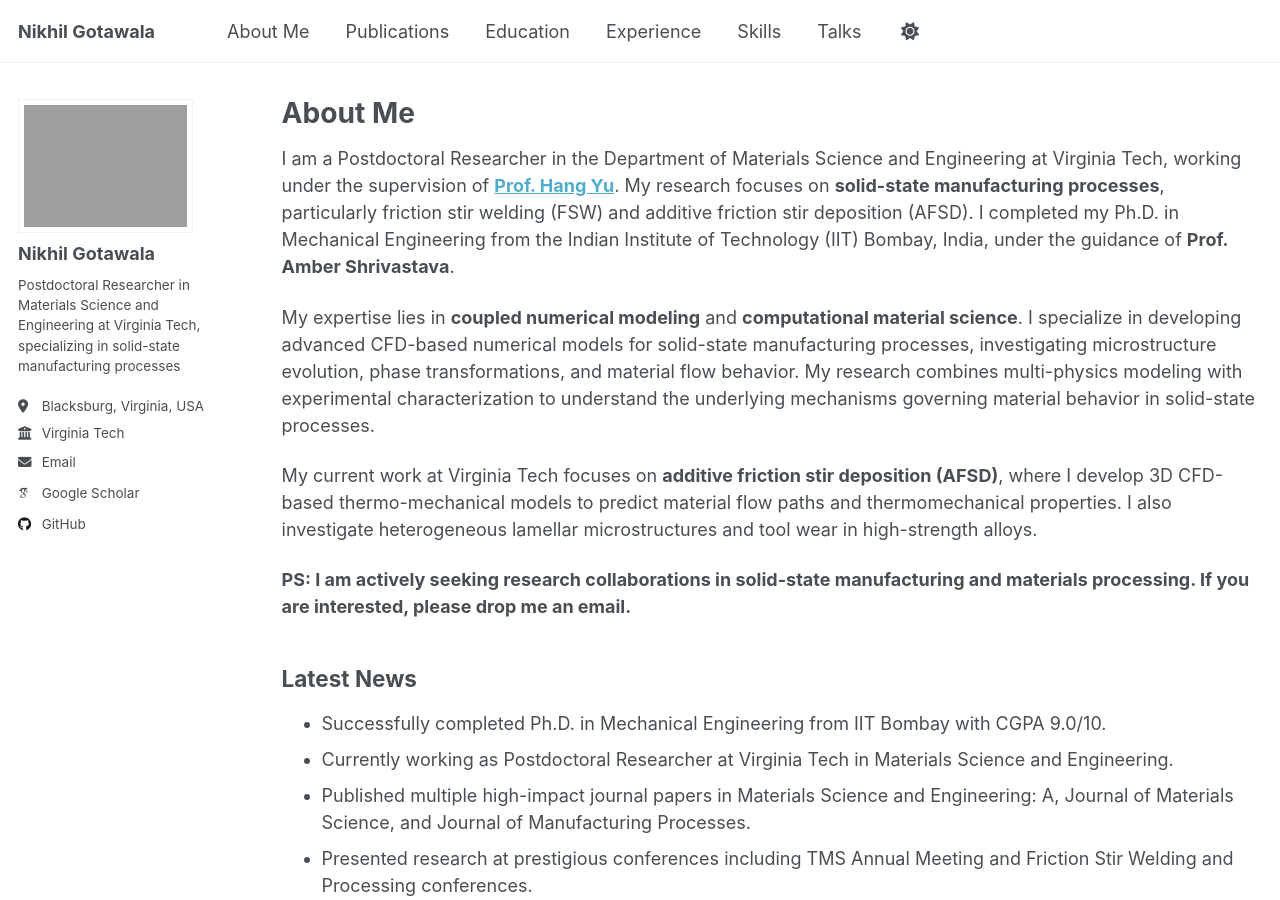
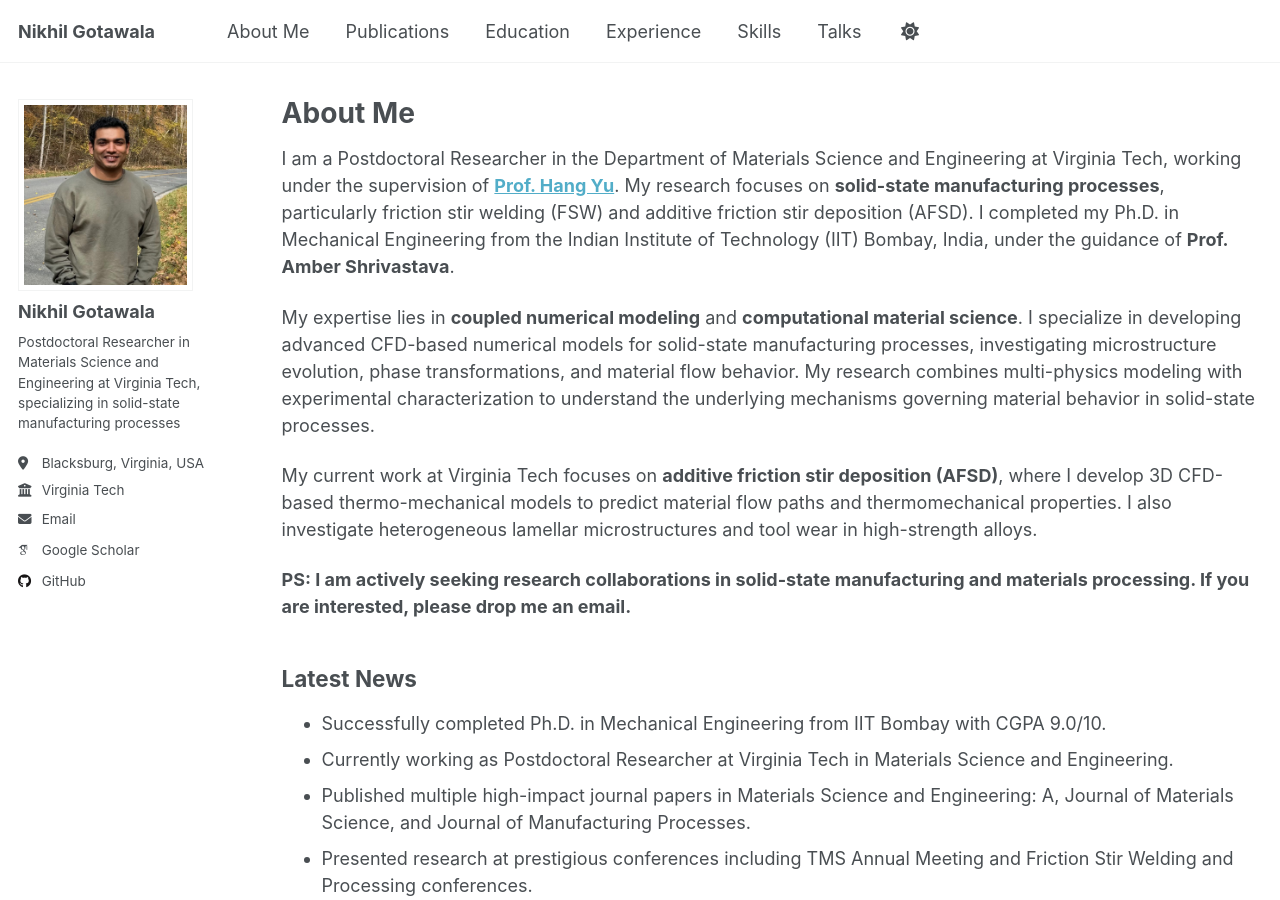
Before and after one commit to nikhilgotawala/nikhilgotawala.github.io, a Jekyll site: the page built from index.md, in a window 1280 px wide and 900 px high. Built offline with Jekyll 4.4.1, drawn with Linux system fonts in a browser that asks for light colours; some web fonts are replaced.

Commit message:
Update _config.yml

```diff
--- a/_config.yml
+++ b/_config.yml
@@ -20,7 +20,7 @@ repository               : "nikhilgotawala/nikhilgotawala.github.io"
 # Site Author - The following control what appear as part of the author content on the side bar.
 author:
   # Biographic information
-  avatar           : "pic.jpg"
+  avatar           : "pic2.jpg"
   name             : "Nikhil Gotawala"
   pronouns         : # example: "he/him"
   bio              : "Postdoctoral Researcher in Materials Science and Engineering at Virginia Tech, specializing in solid-state manufacturing processes"
```
